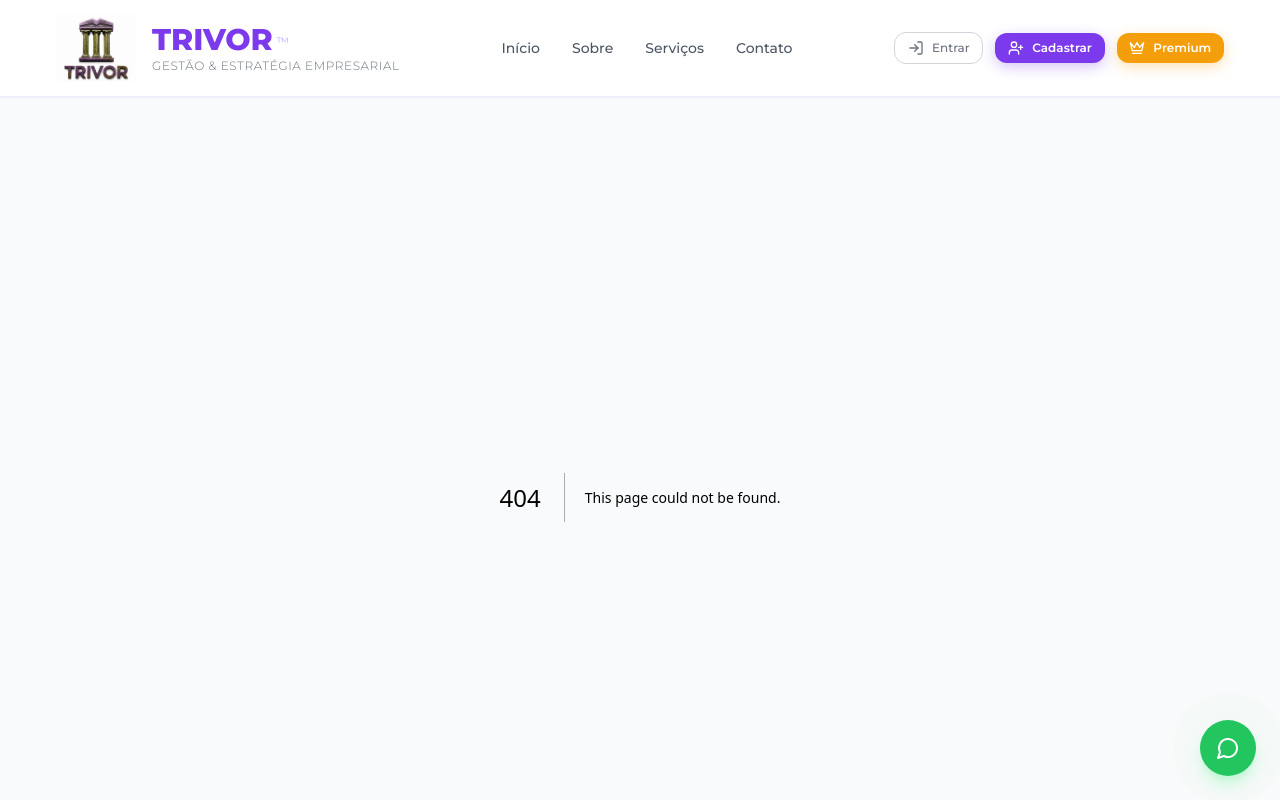
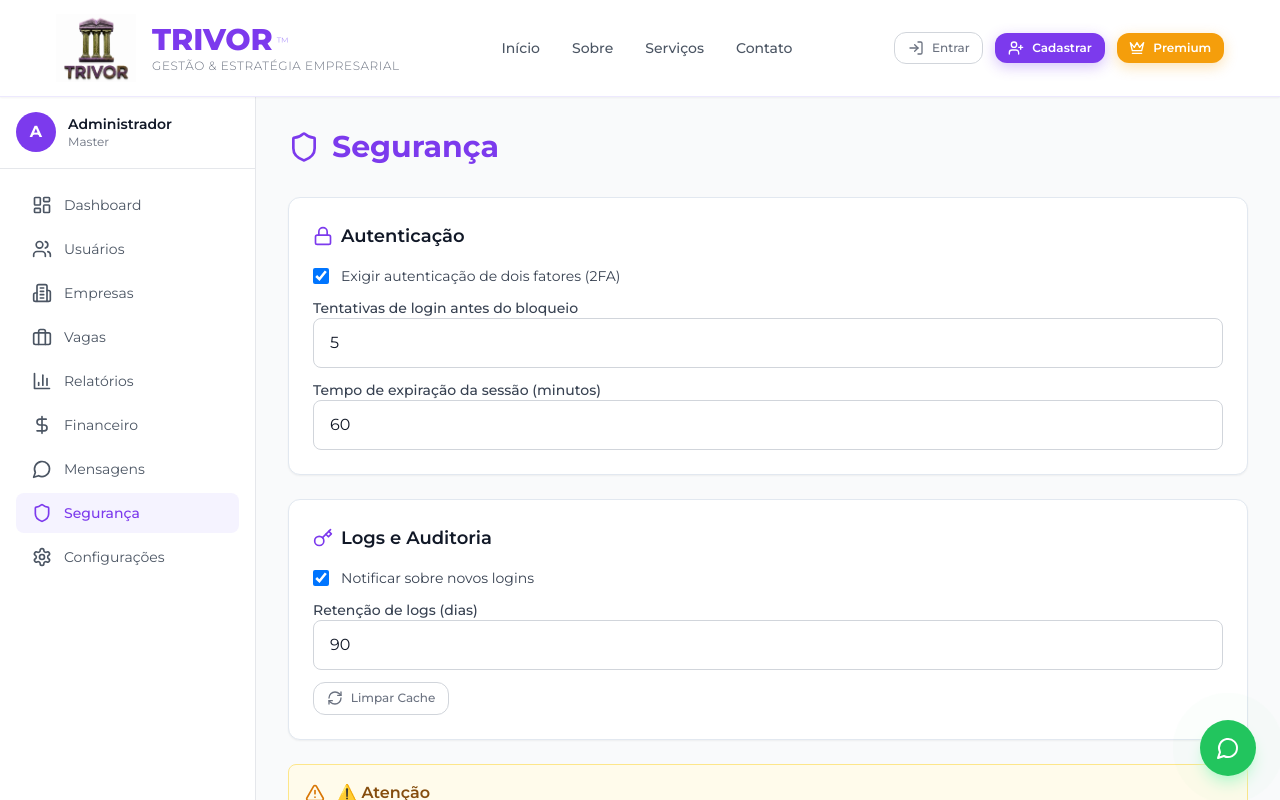
Before and after one commit to trivoroficial/consult_recruit, a Next.js app: page /admin/seguranca in a window 1280 px wide. Before the commit this address had no page. Shown: the top 800 px of the page. Built offline with nearby package versions, Linux system fonts and the light colour scheme.

Commit message:
Add AdminSeguranca component for security settings

```diff
--- /dev/null
+++ b/src/app/(dashboard)/admin/seguranca/page.tsx
@@ -0,0 +1,115 @@
+'use client'
+
+import { SidebarAdmin } from '@/components/layout/SidebarAdmin'
+import { Shield, Lock, Key, UserCheck, AlertTriangle, Save, RefreshCw } from 'lucide-react'
+import { useState } from 'react'
+
+export default function AdminSeguranca() {
+  const [config, setConfig] = useState({
+    doisFatores: true,
+    bloqueioTentativas: 5,
+    sessaoExpiracao: 60,
+    logsRetencao: 90,
+    notificarLogin: true,
+  })
+
+  return (
+    <div className="flex min-h-screen bg-gray-50">
+      <SidebarAdmin />
+      <div className="flex-1 ml-64 p-8">
+        <div className="flex items-center gap-3 mb-8">
+          <Shield className="h-8 w-8 text-purple-600" />
+          <h1 className="text-3xl font-bold">
+            <span className="text-purple-600">Segurança</span>
+          </h1>
+        </div>
+
+        <div className="space-y-6">
+          {/* Autenticação */}
+          <div className="bg-white rounded-xl shadow-sm border p-6">
+            <h2 className="text-lg font-semibold mb-4 flex items-center gap-2">
+              <Lock className="h-5 w-5 text-purple-600" /> Autenticação
+            </h2>
+            <div className="space-y-3">
+              <label className="flex items-center gap-3 cursor-pointer">
+                <input
+                  type="checkbox"
+                  className="w-4 h-4 text-purple-600 focus:ring-purple-500"
+                  checked={config.doisFatores}
+                  onChange={(e) => setConfig({...config, doisFatores: e.target.checked})}
+                />
+                <span className="text-sm text-gray-700">Exigir autenticação de dois fatores (2FA)</span>
+              </label>
+              <div>
+                <label className="block text-sm font-medium text-gray-700">Tentativas de login antes do bloqueio</label>
+                <input
+                  type="number"
+                  className="input-default w-24"
+                  value={config.bloqueioTentativas}
+                  onChange={(e) => setConfig({...config, bloqueioTentativas: parseInt(e.target.value)})}
+                />
+              </div>
+              <div>
+                <label className="block text-sm font-medium text-gray-700">Tempo de expiração da sessão (minutos)</label>
+                <input
+                  type="number"
+                  className="input-default w-24"
+                  value={config.sessaoExpiracao}
+                  onChange={(e) => setConfig({...config, sessaoExpiracao: parseInt(e.target.value)})}
+                />
+              </div>
+            </div>
+          </div>
+
+          {/* Logs e Auditoria */}
+          <div className="bg-white rounded-xl shadow-sm border p-6">
+            <h2 className="text-lg font-semibold mb-4 flex items-center gap-2">
+              <Key className="h-5 w-5 text-purple-600" /> Logs e Auditoria
+            </h2>
+            <div className="space-y-3">
+              <label className="flex items-center gap-3 cursor-pointer">
+                <input
+                  type="checkbox"
+                  className="w-4 h-4 text-purple-600 focus:ring-purple-500"
+                  checked={config.notificarLogin}
+                  onChange={(e) => setConfig({...config, notificarLogin: e.target.checked})}
+                />
+                <span className="text-sm text-gray-700">Notificar sobre novos logins</span>
+              </label>
+              <div>
+                <label className="block text-sm font-medium text-gray-700">Retenção de logs (dias)</label>
+                <input
+                  type="number"
+                  className="input-default w-24"
+                  value={config.logsRetencao}
+                  onChange={(e) => setConfig({...config, logsRetencao: parseInt(e.target.value)})}
+                />
+              </div>
+              <button className="btn-outline btn-sm flex items-center gap-2">
+                <RefreshCw className="h-4 w-4" />
+                Limpar Cache
+              </button>
+            </div>
+          </div>
+
+          {/* Aviso */}
+          <div className="bg-yellow-50 border border-yellow-200 rounded-lg p-4 flex items-start gap-3">
+            <AlertTriangle className="h-5 w-5 text-yellow-600 flex-shrink-0 mt-0.5" />
+            <div>
+              <h4 className="font-semibold text-yellow-800">⚠️ Atenção</h4>
+              <p className="text-sm text-yellow-700">
+                Alterações nas configurações de segurança afetam toda a plataforma.
+                Recomendamos revisar com cuidado antes de salvar.
+              </p>
+            </div>
+          </div>
+
+          <button className="w-full btn-primary justify-center py-3 text-base">
+            <Save className="h-5 w-5" />
+            Salvar Configurações de Segurança
+          </button>
+        </div>
+      </div>
+    </div>
+  )
+}
```
